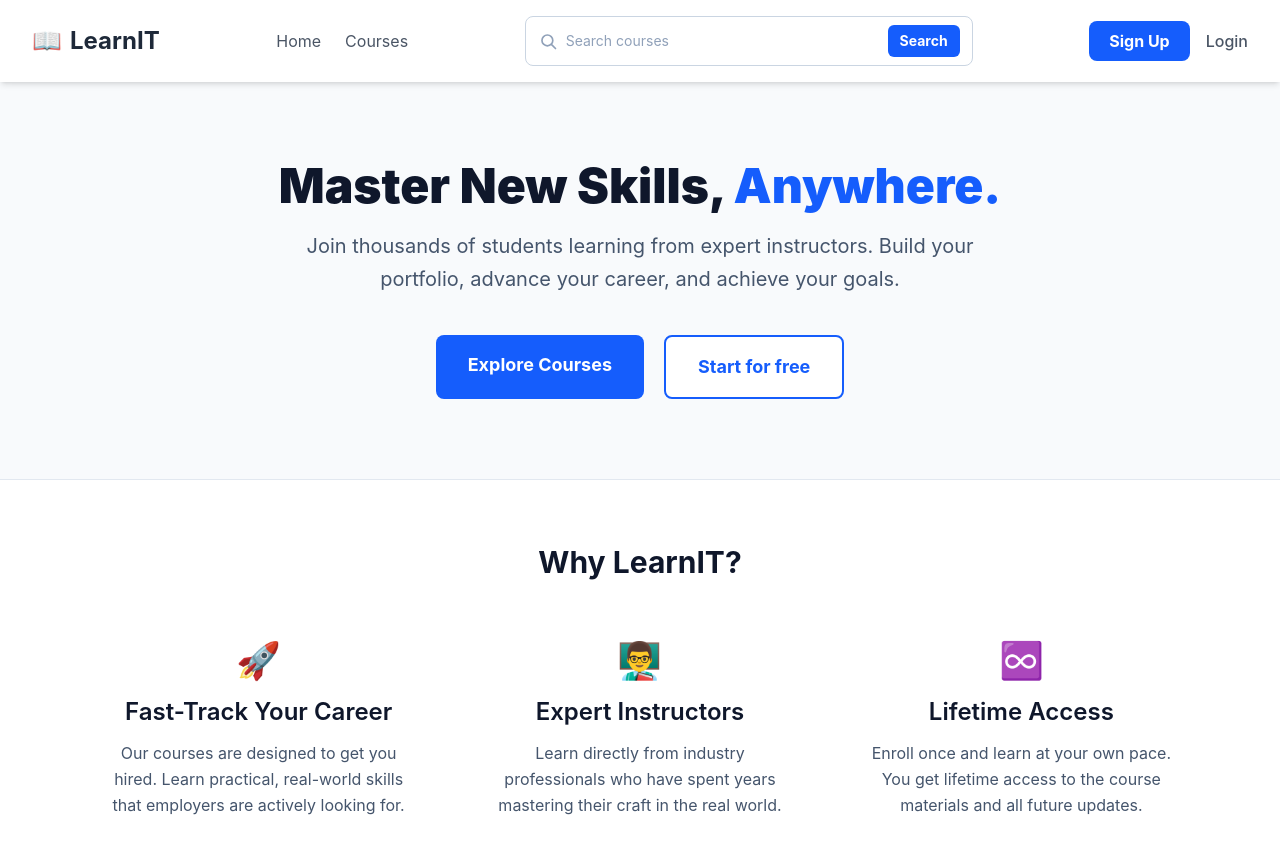
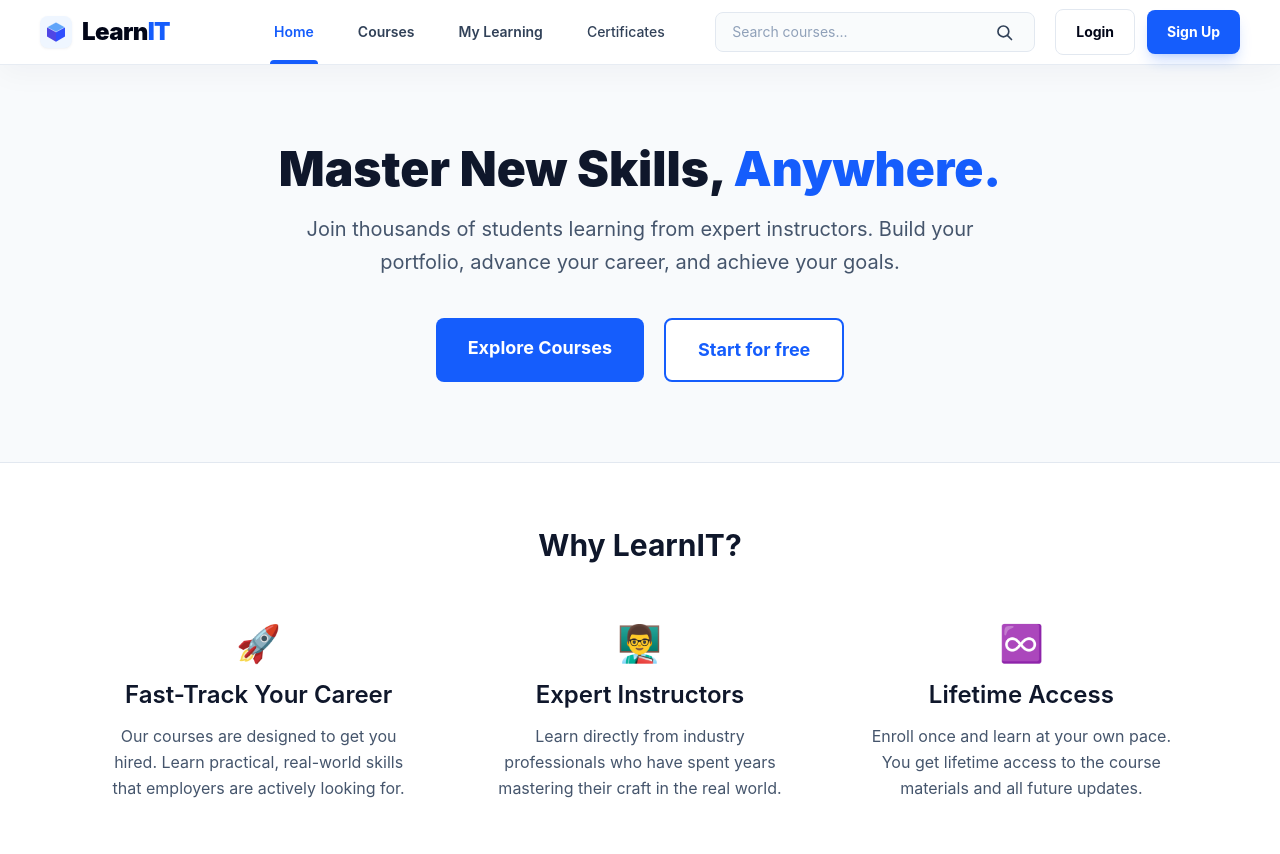
Before and after one commit to rahul078s/learn_it, a React (Vite) app in the folder frontend/: page / in a window 1280 px wide. Shown: the top 854 px of the page. Built offline with nearby package versions, Linux system fonts and the light colour scheme.

Commit message:
Re-Design the Navbar

```diff
--- a/frontend/src/components/Navbar.jsx
+++ b/frontend/src/components/Navbar.jsx
@@ -1,7 +1,113 @@
 import { useContext, useEffect, useRef, useState } from "react";
 import { Link, useLocation, useNavigate } from "react-router-dom";
 import AuthContext from "../context/AuthContext";
-import '@tailwindplus/elements'
+
+const publicNavigation = [
+    { label: "Home", to: "/" },
+    { label: "Courses", to: "/courses" },
+    { label: "My Learning", to: "/my-learning" },
+    { label: "Certificates" },
+];
+
+const studentNavigation = [
+    { label: "Home", to: "/" },
+    { label: "Courses", to: "/courses" },
+    { label: "My Learning", to: "/my-learning" },
+    { label: "Certificates" },
+];
+
+const instructorNavigation = [
+    { label: "Home", to: "/" },
+    { label: "Courses", to: "/courses" },
+    { label: "My Courses", to: "/instructor" },
+    { label: "Certificates" },
+];
+
+function LogoMark() {
+    return (
+        <span className="relative flex h-8 w-8 shrink-0 items-center justify-center rounded-lg bg-blue-50 text-blue-600 shadow-sm shadow-blue-950/5">
+            <svg className="h-6 w-6" viewBox="0 0 32 32" fill="none" aria-hidden="true">
+                <path d="M16 3 28 9.5 16 16 4 9.5 16 3Z" fill="#60A5FA" />
+                <path d="M16 16 28 9.5V22L16 29V16Z" fill="#304FFE" />
+                <path d="M16 16 4 9.5V22L16 29V16Z" fill="#4F46E5" />
+                <path d="M16 3 28 9.5 16 16 4 9.5 16 3Z" stroke="white" strokeOpacity=".5" />
+            </svg>
+        </span>
+    );
+}
+
+function SearchIcon({ className = "h-5 w-5" }) {
+    return (
+        <svg xmlns="http://www.w3.org/2000/svg" className={className} fill="none" viewBox="0 0 24 24" stroke="currentColor" aria-hidden="true">
+            <path strokeLinecap="round" strokeLinejoin="round" strokeWidth={2} d="m21 21-4.35-4.35m1.1-5.4a6.5 6.5 0 1 1-13 0 6.5 6.5 0 0 1 13 0Z" />
+        </svg>
+    );
+}
+
+function ChevronDownIcon({ className = "h-4 w-4" }) {
+    return (
+        <svg xmlns="http://www.w3.org/2000/svg" className={className} fill="none" viewBox="0 0 24 24" stroke="currentColor" aria-hidden="true">
+            <path strokeLinecap="round" strokeLinejoin="round" strokeWidth={2} d="m6 9 6 6 6-6" />
+        </svg>
+    );
+}
+
+function BellIcon() {
+    return (
+        <svg xmlns="http://www.w3.org/2000/svg" className="h-5 w-5" fill="none" viewBox="0 0 24 24" stroke="currentColor" aria-hidden="true">
+            <path strokeLinecap="round" strokeLinejoin="round" strokeWidth={1.8} d="M14.8 17.5a3 3 0 0 1-5.6 0M18 10.2c0-3.4-2.2-6.2-6-6.2s-6 2.8-6 6.2c0 5-2 5.8-2 5.8h16s-2-.8-2-5.8Z" />
+        </svg>
+    );
+}
+
+function MenuIcon({ open }) {
+    return (
+        <svg xmlns="http://www.w3.org/2000/svg" className="h-5 w-5" fill="none" viewBox="0 0 24 24" stroke="currentColor" aria-hidden="true">
+            {open ? (
+                <path strokeLinecap="round" strokeLinejoin="round" strokeWidth={2} d="m6 6 12 12M18 6 6 18" />
+            ) : (
+                <path strokeLinecap="round" strokeLinejoin="round" strokeWidth={2} d="M4 7h16M4 12h16M4 17h16" />
+            )}
+        </svg>
+    );
+}
+
+function UserAvatar({ name }) {
+    const initial = name.trim().charAt(0).toUpperCase() || "U";
+
+    return (
+        <span className="flex h-10 w-10 shrink-0 items-center justify-center rounded-full bg-gradient-to-br from-slate-900 to-blue-600 text-sm font-bold text-white shadow-sm">
+            {initial}
+        </span>
+    );
+}
+
+function NavItem({ item, isActive, onNavigate }) {
+    if (!item.to) {
+        return (
+            <span className="flex h-16 min-w-max cursor-default items-center whitespace-nowrap px-1 text-sm font-medium text-slate-700">
+                {item.label}
+            </span>
+        );
+    }
+
+    return (
+        <Link
+            to={item.to}
+            onClick={onNavigate}
+            className={`relative flex h-16 min-w-max items-center whitespace-nowrap px-1 text-sm font-semibold transition ${
+                isActive
+                    ? "text-blue-600"
+                    : "text-slate-700 hover:text-blue-600"
+            }`}
+        >
+            {item.label}
+            {isActive && (
+                <span className="absolute inset-x-0 bottom-0 h-1 rounded-t-full bg-blue-600" />
+            )}
+        </Link>
+    );
+}
 
 export default function Navbar() {
     const { user, logout } = useContext(AuthContext);
@@ -9,12 +115,7 @@ export default function Navbar() {
     const location = useLocation();
 
     const [dropDownOpen, setDropDownOpen] = useState(false);
-
-    const handleLogout = () => {
-        logout();
-        navigate('/login');
-    };
-
+    const [mobileMenuOpen, setMobileMenuOpen] = useState(false);
     const dropdownRef = useRef(null);
 
     useEffect(() => {
@@ -25,19 +126,30 @@ export default function Navbar() {
         };
 
         if (dropDownOpen) {
-            document.addEventListener('mousedown', handleClickOutside);
+            document.addEventListener("mousedown", handleClickOutside);
         }
 
         return () => {
-            document.removeEventListener('mousedown', handleClickOutside);
+            document.removeEventListener("mousedown", handleClickOutside);
         };
     }, [dropDownOpen]);
 
+    const handleLogout = () => {
+        logout();
+        navigate("/login");
+    };
+
+    const closeMenus = () => {
+        setDropDownOpen(false);
+        setMobileMenuOpen(false);
+    };
+
     const handleSearchSubmit = (event) => {
         event.preventDefault();
+        closeMenus();
 
         const formData = new FormData(event.currentTarget);
-        const searchQuery = String(formData.get('search') || '');
+        const searchQuery = String(formData.get("search") || "");
         const trimmedQuery = searchQuery.trim();
 
         if (trimmedQuery) {
@@ -45,94 +157,208 @@ export default function Navbar() {
             return;
         }
 
-        navigate('/courses');
+        navigate("/courses");
     };
 
-    const dashboardLink = user?.is_instructor ? '/instructor' : '/my-learning';
-    const dashboardLabel = user?.is_instructor ? 'My Courses' : 'My Learning';
-    const courseSearchQuery = location.pathname === '/courses'
-        ? new URLSearchParams(location.search).get('search') || ''
-        : '';
+    const isInstructor = Boolean(user?.is_instructor);
+    const userName = user?.username || (isInstructor ? "Instructor" : "Student");
+    const navigationItems = user
+        ? (isInstructor ? instructorNavigation : studentNavigation)
+        : publicNavigation;
+    const dropdownLinks = isInstructor
+        ? [
+            { label: "Course Catalog", to: "/courses" },
+            { label: "Account Settings", to: "/account-settings" },
+        ]
+        : [
+            { label: "My Learning", to: "/my-learning" },
+            { label: "Course Catalog", to: "/courses" },
+            { label: "Account Settings", to: "/account-settings" },
+        ];
+    const courseSearchQuery = location.pathname === "/courses"
+        ? new URLSearchParams(location.search).get("search") || ""
+        : "";
+
+    const isActivePath = (to) => {
+        if (to === "/") {
+            return location.pathname === "/";
+        }
+
+        return location.pathname === to || location.pathname.startsWith(`${to}/`);
+    };
 
     return (
-        <nav className="sticky top-0 z-50 flex flex-wrap items-center justify-between gap-4 bg-white px-5 py-4 shadow-md transition-colors dark:bg-slate-900 dark:shadow-slate-950/40 md:px-8" >
-            {/* Left Section */}
-            <div className="flex items-center gap-2" >
-                <span className="text-2xl" >📖</span>
-                <Link to="/" className="text-2xl font-bold text-gray-800 transition-colors hover:text-blue-600 dark:text-white dark:hover:text-blue-400" >
-                    LearnIT
+        <header className="sticky top-0 z-50 border-b border-slate-200/80 bg-white/95 shadow-[0_8px_30px_rgba(15,23,42,0.04)] backdrop-blur">
+            <nav className="mx-auto flex min-h-16 max-w-[1440px] items-center px-5 md:px-8 lg:px-10">
+                <Link to="/" className="flex shrink-0 items-center gap-2.5" aria-label="LearnIT home">
+                    <LogoMark />
+                    <span className="text-xl font-black tracking-tight text-slate-950 sm:text-2xl">
+                        Learn<span className="text-blue-600">IT</span>
+                    </span>
                 </Link>
+
+                <div className="ml-12 hidden items-center gap-8 min-[1080px]:flex xl:ml-25 xl:gap-9">
+                    {navigationItems.map((item) => (
+                        <NavItem
+                            key={`${item.label}-${item.to || "text"}`}
+                            item={item}
+                            isActive={item.to ? isActivePath(item.to) : false}
+                            onNavigate={closeMenus}
+                        />
+                    ))}
                 </div>
 
-            {/* Middle Section */}
-            <div className="font-small hidden gap-6 text-gray-600 dark:text-slate-300 md:flex" >
-                <Link to='/' className="transition-colors hover:text-blue-600 dark:hover:text-blue-400" >Home</Link>
-                <Link to='/courses' className="transition-colors hover:text-blue-600 dark:hover:text-blue-400" >Courses</Link>
-
-                {/* Render My courses only if the user is Authenticated */}
-                {user && (
-                    <Link to={dashboardLink} className="transition-colors hover:text-blue-600 dark:hover:text-blue-400" >{dashboardLabel}</Link>
-                )}
-            </div>
-
-            {/* Search Section */}
-            <form onSubmit={handleSearchSubmit} className="order-3 flex w-full items-center rounded-lg border border-slate-300 bg-white px-3 py-2 transition focus-within:border-blue-500 focus-within:ring-2 focus-within:ring-blue-100 dark:border-slate-700 dark:bg-slate-950 dark:focus-within:border-blue-400 dark:focus-within:ring-blue-950 md:order-none md:max-w-md md:flex-1">
-                <svg xmlns="http://www.w3.org/2000/svg" className="mr-2 h-5 w-5 shrink-0 text-slate-400" fill="none" viewBox="0 0 24 24" stroke="currentColor" aria-hidden="true">
-                    <path strokeLinecap="round" strokeLinejoin="round" strokeWidth={2} d="m21 21-4.35-4.35m1.1-5.4a6.5 6.5 0 1 1-13 0 6.5 6.5 0 0 1 13 0z" />
-                </svg>
+                <form
+                    onSubmit={handleSearchSubmit}
+                    className="ml-auto hidden h-10 w-56 items-center rounded-lg border border-slate-200 bg-slate-50/80 px-4 text-slate-500 transition focus-within:border-blue-500 focus-within:bg-white focus-within:ring-4 focus-within:ring-blue-100 min-[1080px]:flex xl:w-80 2xl:w-[380px]"
+                >
                     <input
                         key={`${location.pathname}-${location.search}`}
                         type="search"
                         name="search"
                         defaultValue={courseSearchQuery}
-                    placeholder="Search courses"
+                        placeholder="Search courses..."
                         aria-label="Search courses"
-                    className="min-w-0 flex-1 bg-transparent text-sm text-slate-900 outline-none placeholder:text-slate-400 dark:text-white"
+                        className="min-w-0 flex-1 bg-transparent text-sm text-slate-900 outline-none placeholder:text-slate-400"
                     />
-                <button type="submit" className="ml-2 rounded-md bg-blue-600 px-3 py-1.5 text-sm font-bold text-white transition hover:bg-blue-700">
-                    Search
+                    <button type="submit" aria-label="Search" className="ml-2 rounded-md p-1 text-slate-700 transition hover:bg-blue-50 hover:text-blue-600">
+                        <SearchIcon />
                     </button>
                 </form>
 
-            {/* Authentication Section */}
-            <div className="flex items-center gap-4" >
-                {/* <button className="" >Upgrade</button> */}
+                <div className="ml-auto flex shrink-0 items-center gap-3 min-[1080px]:ml-5">
                     {user ? (
-                    <div className="relative inline-block text-left" ref={dropdownRef} >
-                        <button className="bg-blue-600 p-2 rounded-full cursor-pointer hover:bg-blue-700" onClick={() => setDropDownOpen(!dropDownOpen)}>
-                                <svg xmlns="http://www.w3.org/2000/svg" className="w-5 h-5 text-white" fill="none" viewBox="0 0 24 24" stroke="currentColor">
-                                    <path strokeLinecap="round" strokeLinejoin="round" strokeWidth={2} d="M16 7a4 4 0 11-8 0 4 4 0 018 0zM12 14a7 7 0 00-7 7h14a7 7 0 00-7-7z" />
-                                </svg>
+                        <>
+                            <button
+                                type="button"
+                                className="relative hidden h-10 w-10 cursor-pointer items-center justify-center rounded-lg border border-slate-200 bg-white text-slate-700 transition hover:border-blue-200 hover:bg-blue-50 hover:text-blue-600 md:flex"
+                                aria-label="Notifications"
+                            >
+                                <BellIcon />
+                                <span className="absolute right-2 top-2 h-2 w-2 rounded-full bg-blue-600 ring-2 ring-white" />
+                            </button>
+
+                            <div className="relative" ref={dropdownRef}>
+                                <button
+                                    type="button"
+                                    className="flex cursor-pointer items-center gap-3 rounded-xl px-1.5 py-1 transition hover:bg-slate-50"
+                                    onClick={() => setDropDownOpen((open) => !open)}
+                                    aria-expanded={dropDownOpen}
+                                    aria-haspopup="menu"
+                                >
+                                    <UserAvatar name={userName} />
+                                    <span className="hidden text-left md:block">
+                                        <span className="block text-sm font-bold leading-5 text-slate-950">{userName}</span>
+                                        <span className="block text-xs font-medium text-slate-500">{isInstructor ? "Instructor" : "Student"}</span>
+                                    </span>
+                                    <ChevronDownIcon className="hidden h-4 w-4 text-slate-500 md:block" />
                                 </button>
 
                                 {dropDownOpen && (
-                            <div className="focus:outline-hidden absolute right-0 z-10 mt-2 w-50 origin-top-right rounded-xl bg-white px-3 py-2 shadow-lg ring-1 ring-black/5 dark:bg-slate-900 dark:ring-white/10">
-                                <div className="flex flex-col gap-1 ">
-                                    <div className="flex transtion-all">
-                                        <Link to={dashboardLink} onClick={() => setDropDownOpen(false)} className="w-full rounded-md px-2 py-2 text-sm text-gray-700 hover:bg-blue-50 hover:text-gray-900 dark:text-slate-200 dark:hover:bg-slate-800 dark:hover:text-white">{dashboardLabel}</Link>
+                                    <div className="absolute right-0 mt-3 w-72 overflow-hidden rounded-2xl border border-slate-200 bg-white shadow-xl shadow-slate-950/10">
+                                        <div className="border-b border-slate-100 px-4 py-4">
+                                            <p className="text-sm font-bold text-slate-950">{userName}</p>
+                                            <p className="mt-0.5 text-xs font-medium text-slate-500">{isInstructor ? "Instructor" : "Student"}</p>
                                         </div>
-                                    <div className="flex transtion-all">
-                                        <Link to="/account-settings" onClick={() => setDropDownOpen(false)} className="w-full rounded-md px-2 py-2 text-sm text-gray-700 hover:bg-blue-50 hover:text-gray-900 dark:text-slate-200 dark:hover:bg-slate-800 dark:hover:text-white">Settings</Link>
-                                    </div>
-                                    <div className="flex transtion-all">
-                                        <button onClick={() => {
-                                            handleLogout();
-                                            setDropDownOpen(false);
-                                        }} className="w-full cursor-pointer rounded-md px-2 py-2 text-left text-sm text-gray-700 hover:bg-blue-50 hover:text-gray-900 dark:text-slate-200 dark:hover:bg-slate-800 dark:hover:text-white">
+
+                                        <div className="p-2">
+                                            {dropdownLinks.map((item) => (
+                                                <Link key={item.label} to={item.to} onClick={closeMenus} className="block rounded-lg px-3 py-2 text-sm font-semibold text-slate-700 transition hover:bg-blue-50 hover:text-blue-600">
+                                                    {item.label}
+                                                </Link>
+                                            ))}
+
+                                            <div className="my-2 h-px bg-slate-100" />
+
+                                            <button
+                                                type="button"
+                                                onClick={handleLogout}
+                                                className="block w-full cursor-pointer rounded-lg px-3 py-2 text-left text-sm font-semibold text-red-600 transition hover:bg-red-50"
+                                            >
                                                 Log Out
                                             </button>
                                         </div>
                                     </div>
+                                )}
+                            </div>
+                        </>
+                    ) : (
+                        <>
+                            <Link to="/login" className="hidden rounded-lg border border-slate-200 bg-white px-5 py-3 text-sm font-bold text-slate-950 transition hover:border-blue-200 hover:bg-blue-50 hover:text-blue-600 md:inline-flex">
+                                Login
+                            </Link>
+                            <Link to="/register" className="hidden rounded-lg bg-blue-600 px-5 py-3 text-sm font-bold text-white shadow-lg shadow-blue-600/20 transition hover:bg-blue-700 md:inline-flex">
+                                Sign Up
+                            </Link>
+                        </>
+                    )}
+
+                    <button
+                        type="button"
+                        className="flex h-10 w-10 cursor-pointer items-center justify-center rounded-lg bg-slate-50 text-slate-800 transition hover:bg-blue-50 hover:text-blue-600 min-[1080px]:hidden"
+                        onClick={() => setMobileMenuOpen((open) => !open)}
+                        aria-expanded={mobileMenuOpen}
+                        aria-label="Toggle navigation menu"
+                    >
+                        <MenuIcon open={mobileMenuOpen} />
+                    </button>
+                </div>
+            </nav>
+
+            {mobileMenuOpen && (
+                <div className="border-t border-slate-200 bg-white px-5 py-4 shadow-lg shadow-slate-950/5 min-[1080px]:hidden">
+                    <form
+                        onSubmit={handleSearchSubmit}
+                        className="mb-4 flex h-12 items-center rounded-lg border border-slate-200 bg-slate-50 px-4 text-slate-500 focus-within:border-blue-500 focus-within:bg-white focus-within:ring-4 focus-within:ring-blue-100"
+                    >
+                        <input
+                            type="search"
+                            name="search"
+                            defaultValue={courseSearchQuery}
+                            placeholder={user ? "Search anything..." : "Search courses..."}
+                            aria-label="Search courses"
+                            className="min-w-0 flex-1 bg-transparent text-sm text-slate-900 outline-none placeholder:text-slate-400"
+                        />
+                        <button type="submit" aria-label="Search" className="ml-2 rounded-md p-1 text-slate-700">
+                            <SearchIcon />
+                        </button>
+                    </form>
+
+                    <div className="grid gap-1">
+                        {navigationItems.map((item) => (
+                            item.to ? (
+                                <Link
+                                    key={`${item.label}-${item.to}`}
+                                    to={item.to}
+                                    onClick={closeMenus}
+                                    className={`rounded-lg px-3 py-2 text-sm font-semibold ${
+                                        isActivePath(item.to)
+                                            ? "bg-blue-50 text-blue-600"
+                                            : "text-slate-700 hover:bg-slate-50 hover:text-blue-600"
+                                    }`}
+                                >
+                                    {item.label}
+                                </Link>
+                            ) : (
+                                <span key={item.label} className="rounded-lg px-3 py-2 text-sm font-medium text-slate-400">
+                                    {item.label}
+                                </span>
+                            )
+                        ))}
+                    </div>
+
+                    {!user && (
+                        <div className="mt-4 grid grid-cols-2 gap-3 border-t border-slate-100 pt-4">
+                            <Link to="/login" onClick={closeMenus} className="rounded-lg border border-slate-200 px-4 py-3 text-center text-sm font-bold text-slate-950">
+                                Login
+                            </Link>
+                            <Link to="/register" onClick={closeMenus} className="rounded-lg bg-blue-600 px-4 py-3 text-center text-sm font-bold text-white">
+                                Sign Up
+                            </Link>
                         </div>
                     )}
                 </div>
-                ) : (
-                    <>
-                        <Link to='/register' className="rounded-lg bg-blue-600 px-5 py-2 font-bold text-white transition-colors hover:bg-blue-700" >Sign Up</Link>
-                        <Link to='/login' className="transitions-colors font-medium text-gray-600 hover:text-blue-600 dark:text-slate-300 dark:hover:text-blue-400" >Login</Link>
-                    </>
             )}
-            </div>
-        </nav>
+        </header>
     );
 }
```
Lines whose indentation alone changed are shown as unchanged.
